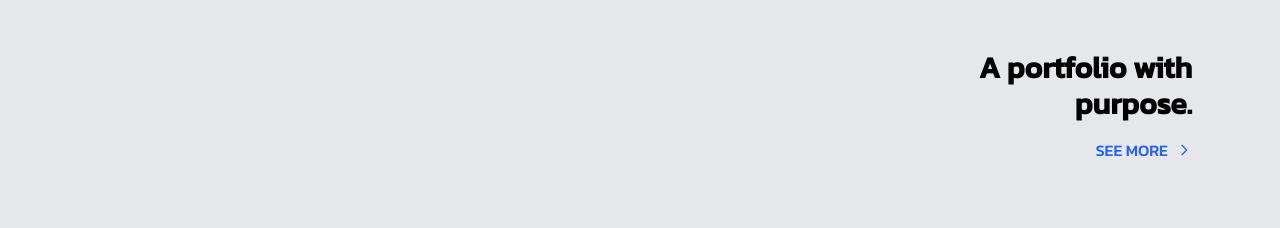
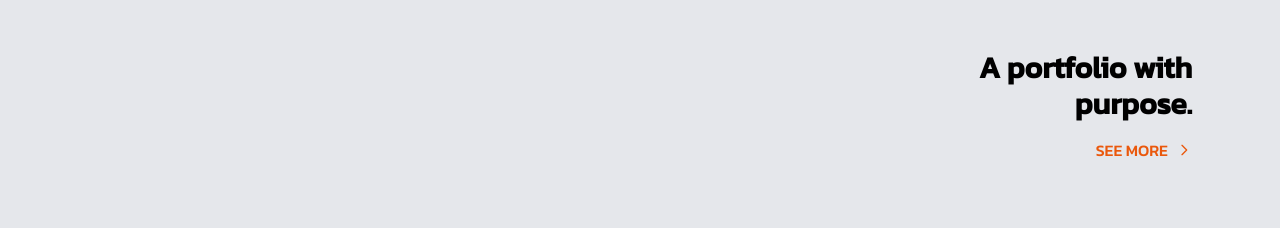
Before and after one commit to AkshayKalamkarr/supremeinfrastructure, a Next.js app: page / in a window 1280 px wide. Shown: the part 1860-2088 px from the top of the page. Built offline with nearby package versions, Linux system fonts and the light colour scheme.

Commit message:
text color change

```diff
--- a/components/Portfolio.jsx
+++ b/components/Portfolio.jsx
@@ -139,7 +139,7 @@ const Portfolio = () => {
                         A portfolio with purpose.
                     </motion.h2>
                     <Link href="/services/servicesdashboard" className="block h-full">
-                        <motion.div className="text-blue-600 flex items-center justify-end text-sm sm:text-base">
+                        <motion.div className="text-orange-600 flex items-center justify-end text-sm sm:text-base">
                             SEE MORE
                             <motion.svg
                                 className="w-4 h-4 ml-2"
```
